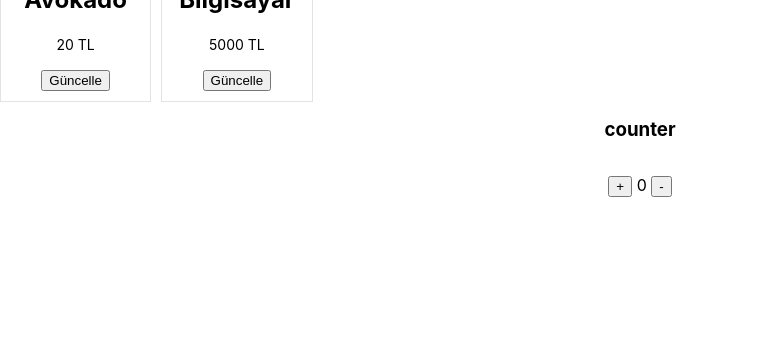
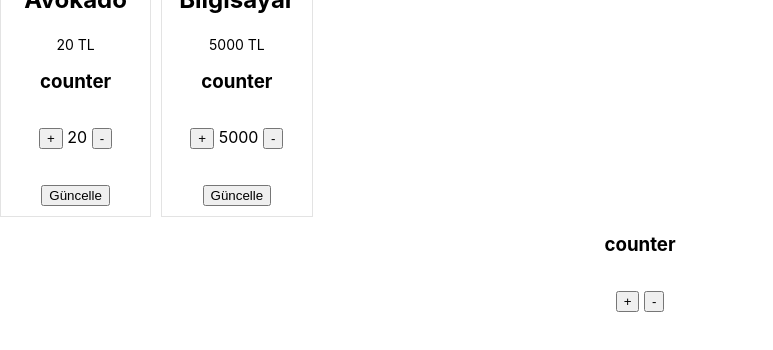
Before and after one commit to emircanbakar/udemy-react-course, a React (Create React App) app in the folder B2/first-app/: page / in a window 1280 px wide. Shown: the part 362-712 px from the top of the page, without its empty margins (0-773 px from the left). Built offline with nearby package versions, Linux system fonts and the light colour scheme.

Commit message:
sadece productPrice props olarak gönderildi counter metodu fiyata işlendi

```diff
--- a/B2/first-app/src/components/Counter.jsx
+++ b/B2/first-app/src/components/Counter.jsx
@@ -1,7 +1,7 @@
 import React, { useState } from "react";
 
-const Counter = () => {
-  const [counter, setCounter] = useState(0);
+const Counter = (props) => {
+  const [counter, setCounter] = useState(props.productPrice);
 
   return (
     <div>
--- a/B2/first-app/src/components/Products/ProductsItem.jsx
+++ b/B2/first-app/src/components/Products/ProductsItem.jsx
@@ -1,6 +1,7 @@
 import { useState } from "react";
 import ProductInfo from "./ProductInfo";
 import "./ProductItems.css";
+import Counter from "../Counter";
 
 const ProductItem = ({ product }) => {
   const { imageURL, productName, productPrice } = product;
@@ -19,6 +20,7 @@ const ProductItem = ({ product }) => {
       <ProductInfo>
         <h2 className="product-title"> {title} </h2>
         <span className="product-price"> {productPrice} TL</span>
+        <Counter productPrice={productPrice}/>
         <br />
         <button onClick={clickHandler}>Güncelle</button>
       </ProductInfo>
```
